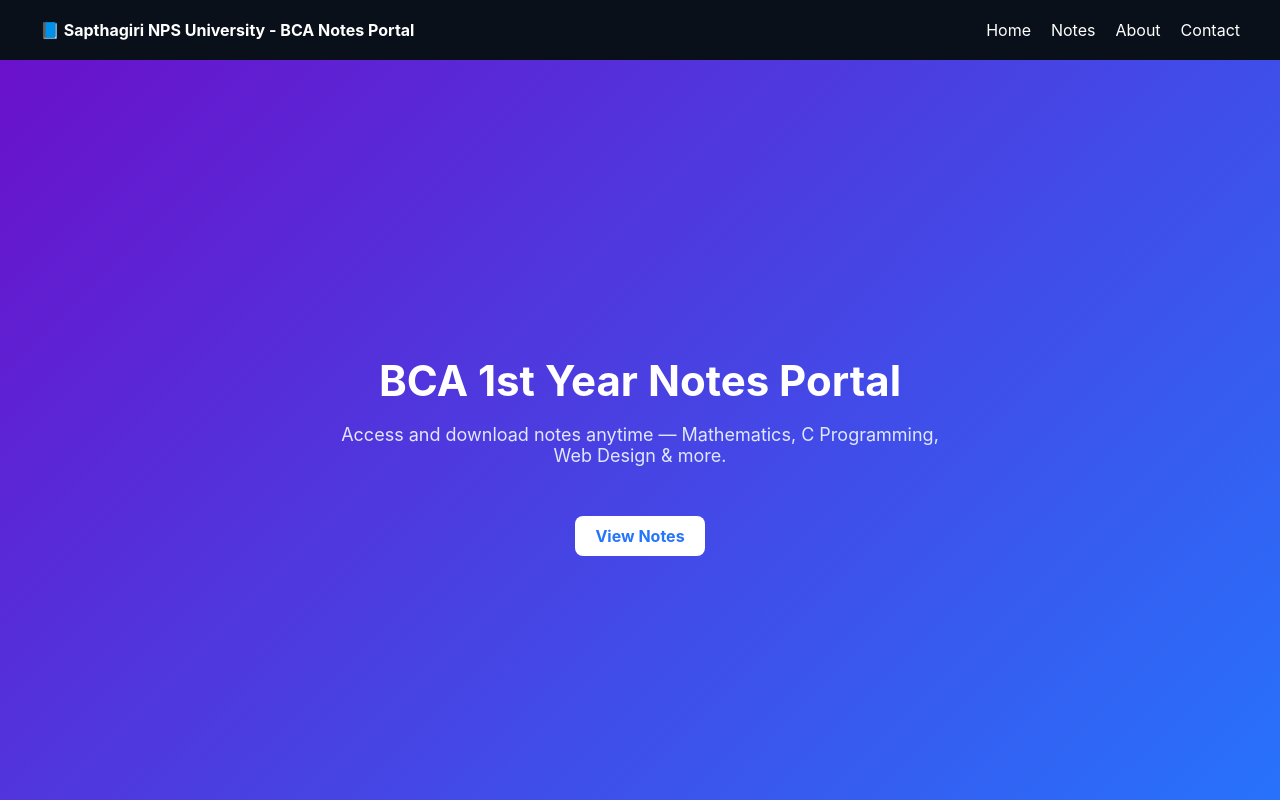
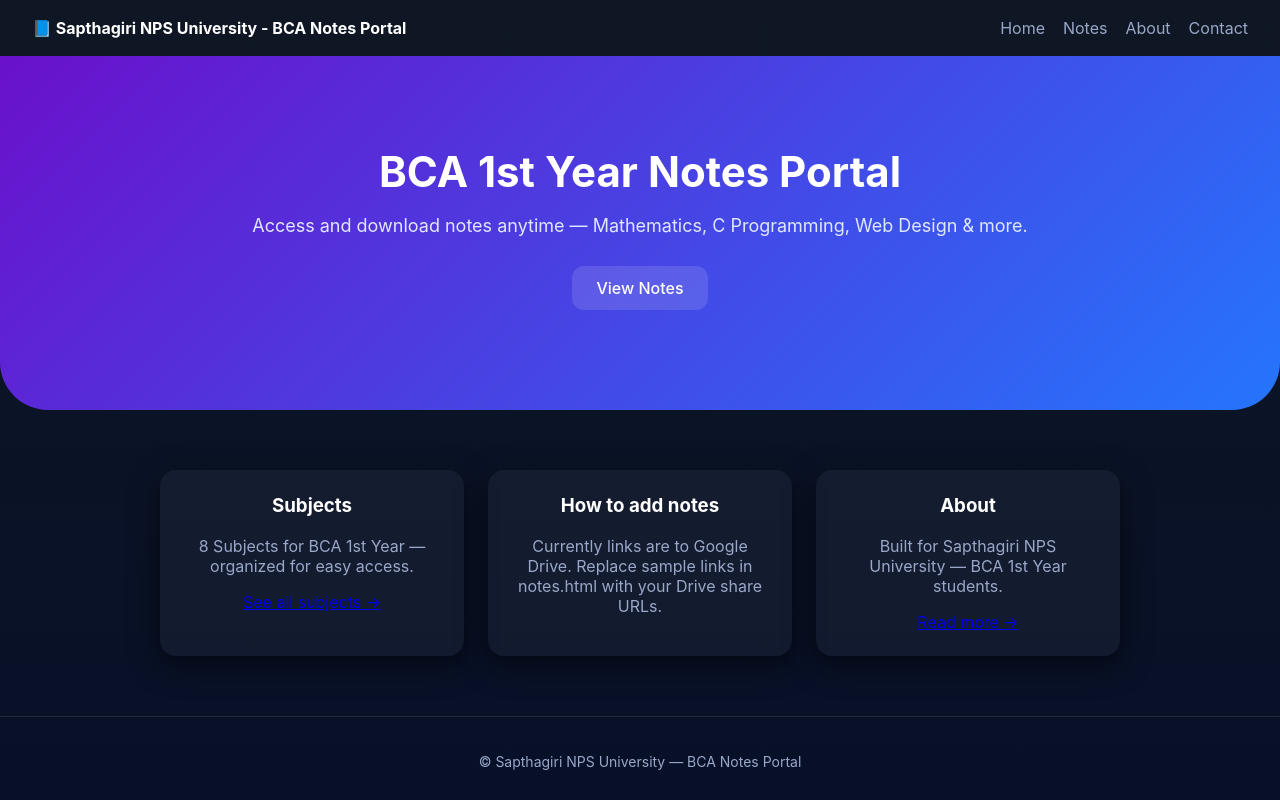
Before and after one commit to akarshgowda050807-design/Sapthagiri-NPS-university-2.0, a plain HTML site: page index.html in a window 1280 px wide. Shown: the top 800 px of the page. Drawn offline with Linux system fonts and the light colour scheme.

Commit message:
Update style.css

```diff
--- a/style.css
+++ b/style.css
@@ -179,99 +179,3 @@ form button:hover{opacity:0.8}
     font-size: 0.8rem;
   }
 }
-/* Reset defaults */
-* {
-  box-sizing: border-box;
-}
-
-body {
-  margin: 0;
-  padding: 0;
-  font-family: "Inter", sans-serif;
-  background: #0f1724;
-  color: #fff;
-}
-
-/* Navigation */
-.nav {
-  display: flex;
-  justify-content: space-between;
-  align-items: center;
-  padding: 20px 40px;
-  background: rgba(0, 0, 0, 0.3);
-}
-
-.nav ul {
-  list-style: none;
-  display: flex;
-  gap: 20px;
-  margin: 0;
-  padding: 0;
-}
-
-.nav a {
-  color: #fff;
-  text-decoration: none;
-}
-
-/* Hero section - fix for screen fit */
-.hero {
-  height: 100vh; /* full screen */
-  display: flex;
-  justify-content: center;
-  align-items: center;
-  text-align: center;
-  background: linear-gradient(135deg, #6a11cb, #2575fc);
-  color: white;
-}
-
-.hero-content {
-  max-width: 600px;
-}
-
-.btn {
-  display: inline-block;
-  margin-top: 20px;
-  background: white;
-  color: #2575fc;
-  padding: 10px 20px;
-  border-radius: 8px;
-  text-decoration: none;
-  font-weight: bold;
-}
-
-/* Cards section */
-.container {
-  max-width: 1100px;
-  margin: 60px auto;
-  padding: 20px;
-}
-
-.cards {
-  display: grid;
-  grid-template-columns: repeat(auto-fit, minmax(280px, 1fr));
-  gap: 20px;
-}
-
-.card {
-  background: rgba(255, 255, 255, 0.05);
-  padding: 20px;
-  border-radius: 12px;
-  text-align: center;
-}
-
-/* Footer */
-.footer {
-  text-align: center;
-  padding: 20px;
-  background: rgba(0, 0, 0, 0.3);
-  margin-top: 40px;
-}
-
-/* Responsive adjustment */
-@media (max-width: 768px) {
-  .hero {
-    height: auto;
-    padding: 80px 20px;
-  }
-}
```
